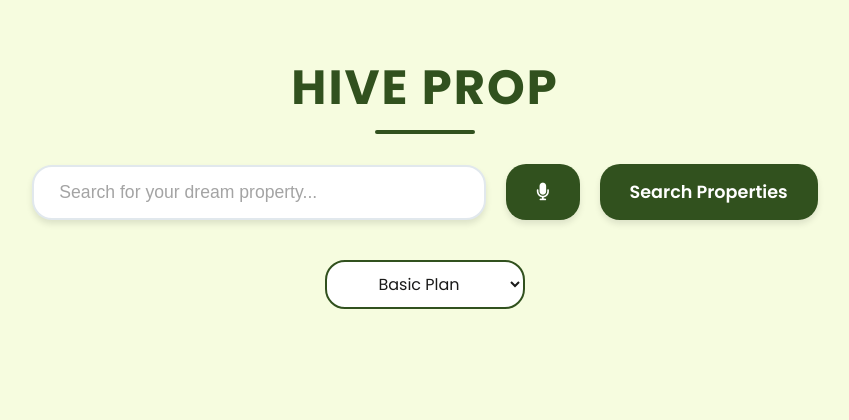
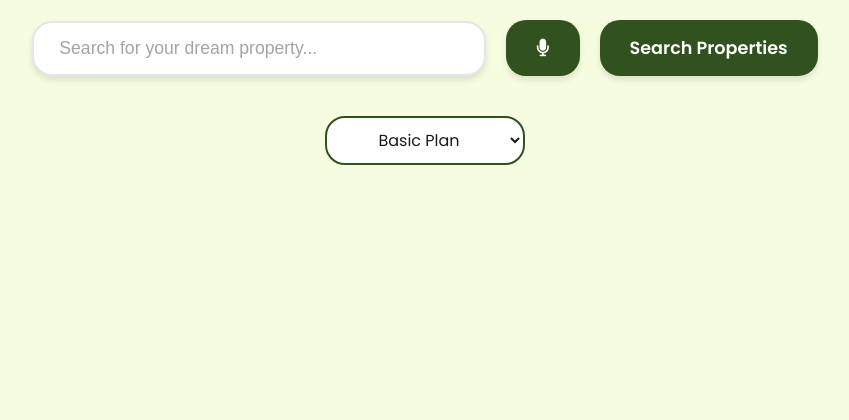
Before and after one commit to sameermujahid/customer-chatbot, a Flask app: page / in a window 1280 px wide. Shown: the top 420 px of the page, without its empty margins (215-1064 px from the left). Run offline with Flask 3, Linux system fonts and the light colour scheme; parts of the project's set-up code (start-up, migrations or seed data) failed here and were passed over.

Commit message:
Update index.html

```diff
--- a/templates/index.html
+++ b/templates/index.html
@@ -3,7 +3,6 @@
 <head>
     <meta charset="UTF-8">
     <meta name="viewport" content="width=device-width, initial-scale=1.0">
-    <title>HIVE PROP</title>
     <link href="https://fonts.googleapis.com/css2?family=Poppins:wght@300;400;500;600;700&display=swap" rel="stylesheet">
     <script src="https://code.jquery.com/jquery-3.6.0.min.js"></script>
     <link href="https://cdnjs.cloudflare.com/ajax/libs/font-awesome/6.0.0/css/all.min.css" rel="stylesheet">
@@ -821,7 +820,6 @@
 </style>
 </head>
 <body>
-    <h1>HIVE PROP</h1>
 
     <!-- Property Search Section -->
     <div class="search-container">
@@ -869,7 +867,6 @@
     <div class="chat-container" id="chat-container" style="left: 2rem;">
         <div class="chat-header">
             <img src="/api/placeholder/32/32" alt="Bot Avatar">
-            <span>Hive Prop Chat Bot</span>
             <button class="close-button">
                 <i class="fas fa-times"></i>
             </button>
@@ -911,8 +908,7 @@
     <!-- Recommendations Container -->
     <div class="chat-container" id="recommend-container" style="right: 2rem;">
         <div class="chat-header">
-            <img src="/content/sample_data/hive_prop.jpg" alt="Bot Avatar">
-            <span>Hive Prop Chatbot</span>
+            <img src="/content/sample_data/image.jpg" alt="Bot Avatar">
             <button class="close-button">
                 <i class="fas fa-times"></i>
             </button>
```
